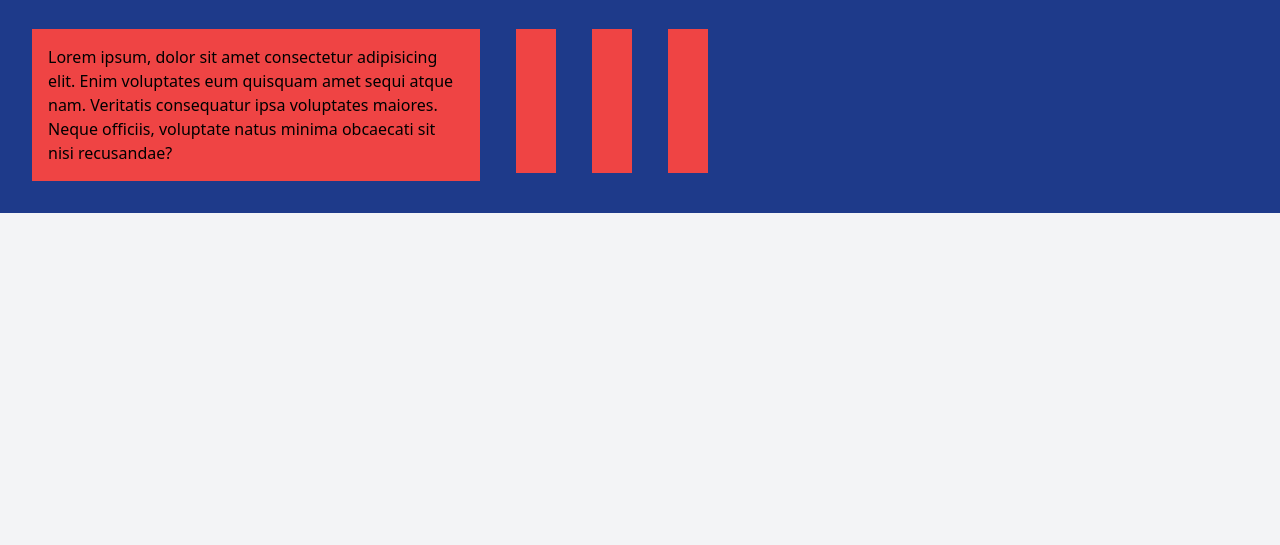
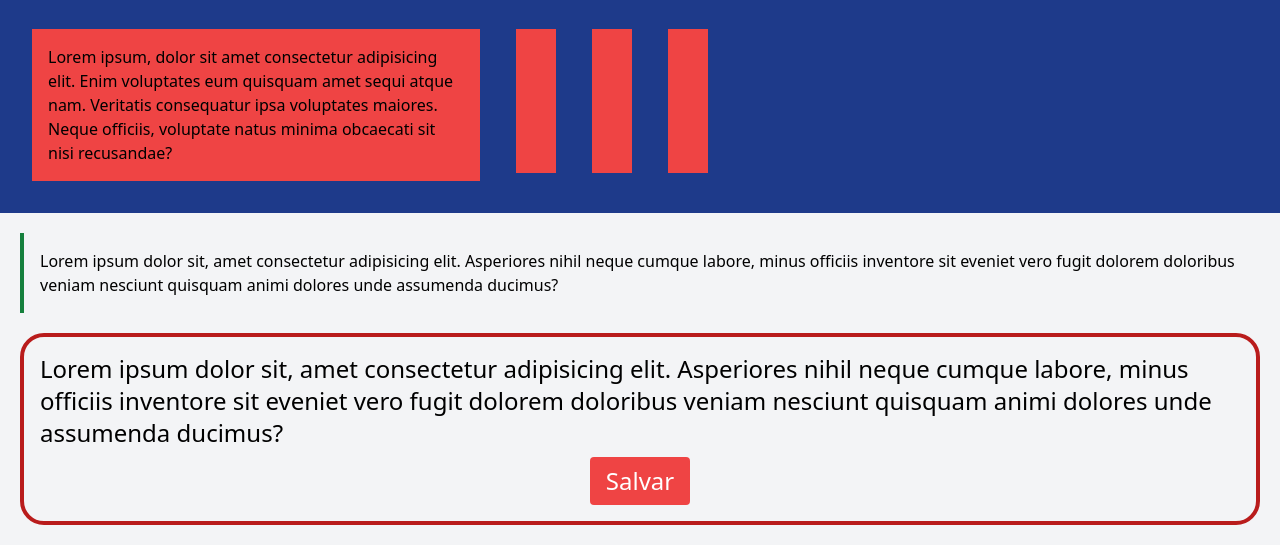
Before and after one commit to 0Carvalh0/estudos-bs-tw, a website: page TW_Tiago-Matos/index.html in a window 1280 px wide. Shown: the part 315-860 px from the top of the page. Before the commit the page ends 800 px from the top, so only its background shows below. Drawn offline with Linux system fonts and the light colour scheme.

Commit message:
feat: aula 4 - bordas

```diff
--- a/TW_Tiago-Matos/index.html
+++ b/TW_Tiago-Matos/index.html
@@ -15,15 +15,41 @@
     <h2 class="text-xl text-blue-500 leading-10 line-through">Hello World</h2>
     <h2 class="text-2xl text-purple-500 tracking-tighter">Hello World</h2>
     <h2 class="text-5xl font-bold tracking-widest">Hello World</h2>
-    <h2 class="font-serif text-7xl font-black hover:text-red-700 transition-all">Hello World</h2>
-    <p class="text-start italic indent-8">Lorem ipsum dolor sit amet, consectetur adipisicing elit. Quis laudantium velit quisquam repellat qui nemo non beatae magnam id! Iste voluptatibus nihil quibusdam officia, velit ipsa reprehenderit expedita fugiat ipsam?</p>
+    <h2
+      class="font-serif text-7xl font-black hover:text-red-700 transition-all"
+    >
+      Hello World
+    </h2>
+    <p class="text-start italic indent-8">
+      Lorem ipsum dolor sit amet, consectetur adipisicing elit. Quis laudantium
+      velit quisquam repellat qui nemo non beatae magnam id! Iste voluptatibus
+      nihil quibusdam officia, velit ipsa reprehenderit expedita fugiat ipsam?
+    </p>
 
     <div class="space-x-9 flex p-8 w-dvw bg-blue-900">
-      <div class="bg-red-500 max-w-md p-4">Lorem ipsum, dolor sit amet consectetur adipisicing elit. Enim voluptates eum quisquam amet sequi atque nam. Veritatis consequatur ipsa voluptates maiores. Neque officiis, voluptate natus minima obcaecati sit nisi recusandae?
+      <div class="bg-red-500 max-w-md p-4">
+        Lorem ipsum, dolor sit amet consectetur adipisicing elit. Enim
+        voluptates eum quisquam amet sequi atque nam. Veritatis consequatur ipsa
+        voluptates maiores. Neque officiis, voluptate natus minima obcaecati sit
+        nisi recusandae?
       </div>
       <div class="bg-red-500 w-10 hover:w-36 h-36 transition-all"></div>
       <div class="bg-red-500 w-10 h-36"></div>
       <div class="bg-red-500 w-10 h-36"></div>
     </div>
+    <div class="m-5 p-4 border-l-4 border-green-700">
+      Lorem ipsum dolor sit, amet consectetur adipisicing elit. Asperiores nihil
+      neque cumque labore, minus officiis inventore sit eveniet vero fugit
+      dolorem doloribus veniam nesciunt quisquam animi dolores unde assumenda
+      ducimus?
+    </div>
+    <div class="m-5 p-4 gap-2 border-4 rounded-3xl border-red-700 flex flex-col items-center text-2xl">
+      Lorem ipsum dolor sit, amet consectetur adipisicing elit. Asperiores nihil
+      neque cumque labore, minus officiis inventore sit eveniet vero fugit
+      dolorem doloribus veniam nesciunt quisquam animi dolores unde assumenda
+      ducimus?
+
+      <button class="bg-red-500 px-4 py-2 rounded text-white active:ring-2 ring-red-200 active:scale-95 transition-all">Salvar</button>
+    </div>
   </body>
 </html>
```
Also changed, not shown: TW_Tiago-Matos/output.css.
